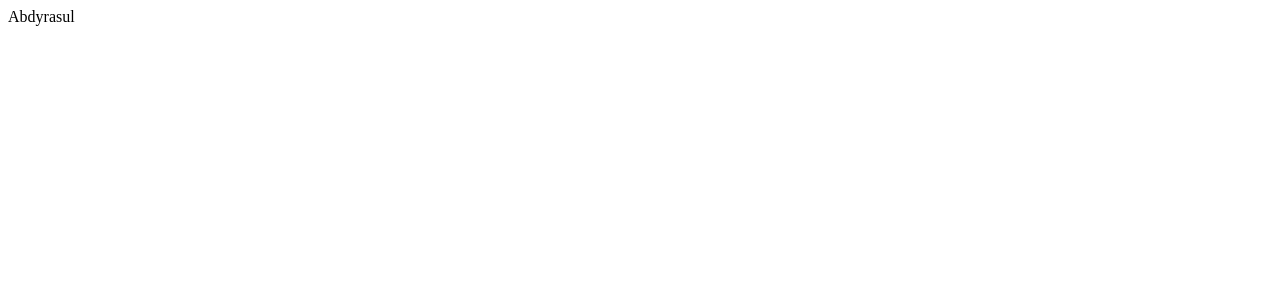
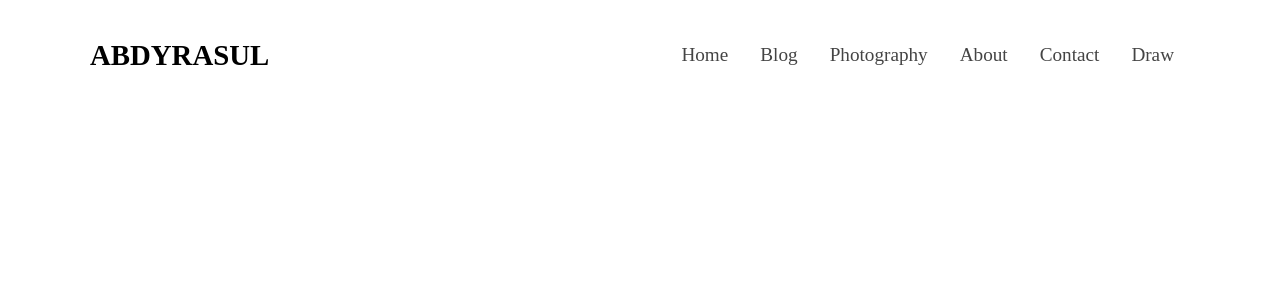
Before and after one commit to Abdyrasul/abdyrasul, a React (Create React App) app: page / in a window 1280 px wide. Shown: the top 300 px of the page. Built offline with nearby package versions, Linux system fonts and the light colour scheme; the HTML template or start-up script is replaced by a standard one.

Commit message:
navbar component added

```diff
--- a/src/App.js
+++ b/src/App.js
@@ -1,10 +1,12 @@
 import React from "react";
+import Navbar from "./components/Navbar";
+// import "./style.css";
 
 class App extends React.Component {
   render() {
     return (
       <div>
-        <header>Abdyrasul</header>
+        <Navbar></Navbar>
       </div>
     );
   }
--- /dev/null
+++ b/src/components/Navbar.js
@@ -0,0 +1,37 @@
+import React, { Component } from "react";
+import "../style/style.css";
+export class Navbar extends Component {
+  render() {
+    return (
+      <div>
+        <nav className="navbar">
+          <div className="container">
+            <h1 className="logo">ABDYRASUL</h1>
+            <ul className="nav">
+              <li>
+                <a href="#home">Home</a>
+              </li>
+              <li>
+                <a href="#home">Blog</a>
+              </li>
+              <li>
+                <a href="#home">Photography</a>
+              </li>
+              <li>
+                <a href="#home">About</a>
+              </li>
+              <li>
+                <a href="#home">Contact</a>
+              </li>
+              <li>
+                <a href="#home">Draw</a>
+              </li>
+            </ul>
+          </div>
+        </nav>
+      </div>
+    );
+  }
+}
+
+export default Navbar;
--- /dev/null
+++ b/src/style/style.css
@@ -0,0 +1,45 @@
+h1,
+h2,
+h3,
+h4 {
+  line-height: 1.3;
+}
+
+a {
+  color: #444;
+  text-decoration: none;
+}
+
+ul {
+  list-style: none;
+}
+
+.container {
+  max-width: 1100px;
+  margin: auto;
+  overflow: hidden;
+  padding: 0 2rem;
+}
+
+.navbar {
+  font-size: 1.2rem;
+  padding-top: 0.3rem;
+  padding-bottom: 0.3rem;
+}
+
+.navbar .container {
+  display: grid;
+  grid-template-columns: repeat(2, 1fr);
+  grid-gap: 2rem;
+}
+
+.navbar ul {
+  justify-self: flex-end;
+  display: flex;
+  align-items: center;
+  justify-content: center;
+}
+
+.navbar a {
+  padding: 0 1rem;
+}
```
